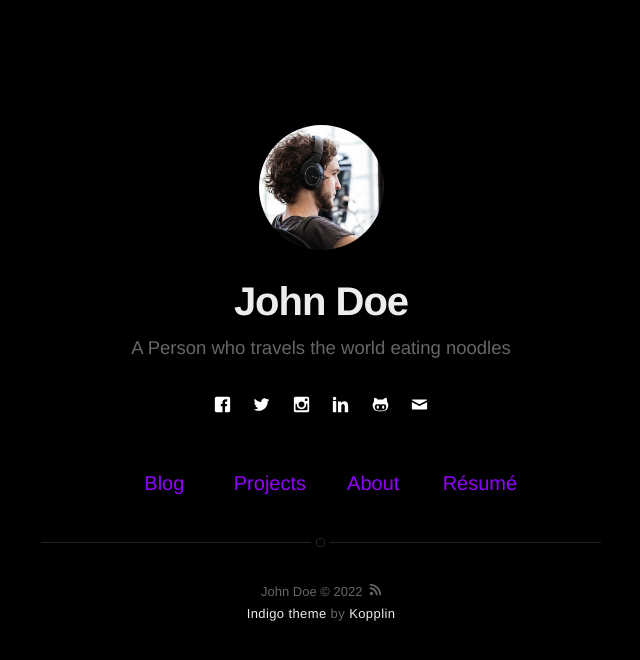
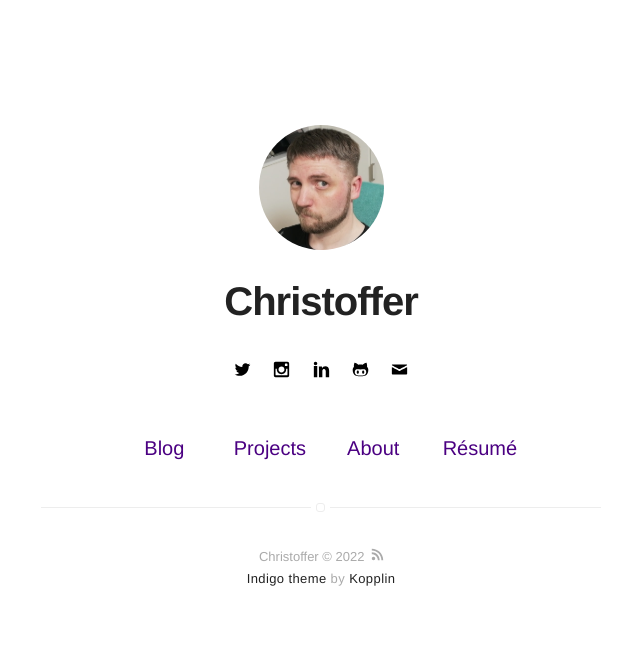
Before and after one commit to kodemon/kodemon.github.io, a Jekyll site: the page built from index.html, in a window 1280 px wide. Shown: the top 660 px of the page, without its empty margins (319-959 px from the left). Built offline with Jekyll 4.4.1, drawn with Linux system fonts in a browser that asks for light colours.

Commit message:
Initial setup

```diff
--- a/_config.yml
+++ b/_config.yml
@@ -1,9 +1,9 @@
 # main text of home
-name: John Doe
-bio: A Person who travels the world eating noodles
+name: Christoffer
+bio:
 
 # twitter summary info
-description: A blog about technology and stuff related
+description: Enthused sofware developer with a drive for digital creations
 
 # if it's an external image, update below for true
 # better with square images
@@ -11,15 +11,15 @@ external-image: false
 picture: assets/images/profile.jpg
 
 # your site color theme, false to light theme
-dark-theme: true
+dark-theme: false
 
 # If you want to include your resume, set to true
 # and specify source (external or local).
 resume: true
 resume-external: true
-resume-url: https://google.com/?q=my+resume
+resume-url: https://www.linkedin.com/in/christoffer-r%C3%B8dvik-95584338
 
-url: https://sergiokopplin.github.io/indigo
+url: https://kodemon.github.io
 # your url: https://USERNAME.github.io
 
 permalink: /:title/
@@ -33,26 +33,20 @@ disqus:
   categories: [blog, project] # only show disqus for posts that have these categories
 
 # if you don't have any of social below, comment the line
-facebook: myfacebook
-twitter: mytwitter
-instagram: myinstagram
-linkedin: mylinkedin
-github: mygithub
-email: myemail@gmail.com
+# facebook: myfacebook
+twitter: chrisrodvik
+instagram: ticfreshfro
+linkedin: christoffer-r%C3%B8dvik-95584338
+github: kodemon
+email: hi@kodemon.net
 
 authors:
   johndoe:
-    name: John Doe
-    bio: A Man who travels the world eating noodles
+    name: Christoffer
+    bio: Enthused sofware developer with a drive for digital creations
     external-image: false
     picture: assets/images/profile.jpg
-    twitter: johndoe
-  jamesfoster:
-    name: James Foster
-    bio: A Man who develops software with coffee
-    external-image: false
-    picture: assets/images/james.jpg
-    twitter: jamesfoster
+    twitter: chrisrodvik
 
 # do you want a larger site? change the option below
 # options: [normal, large] | default: normal
```
Also changed, not shown: assets/images/profile.jpg.
